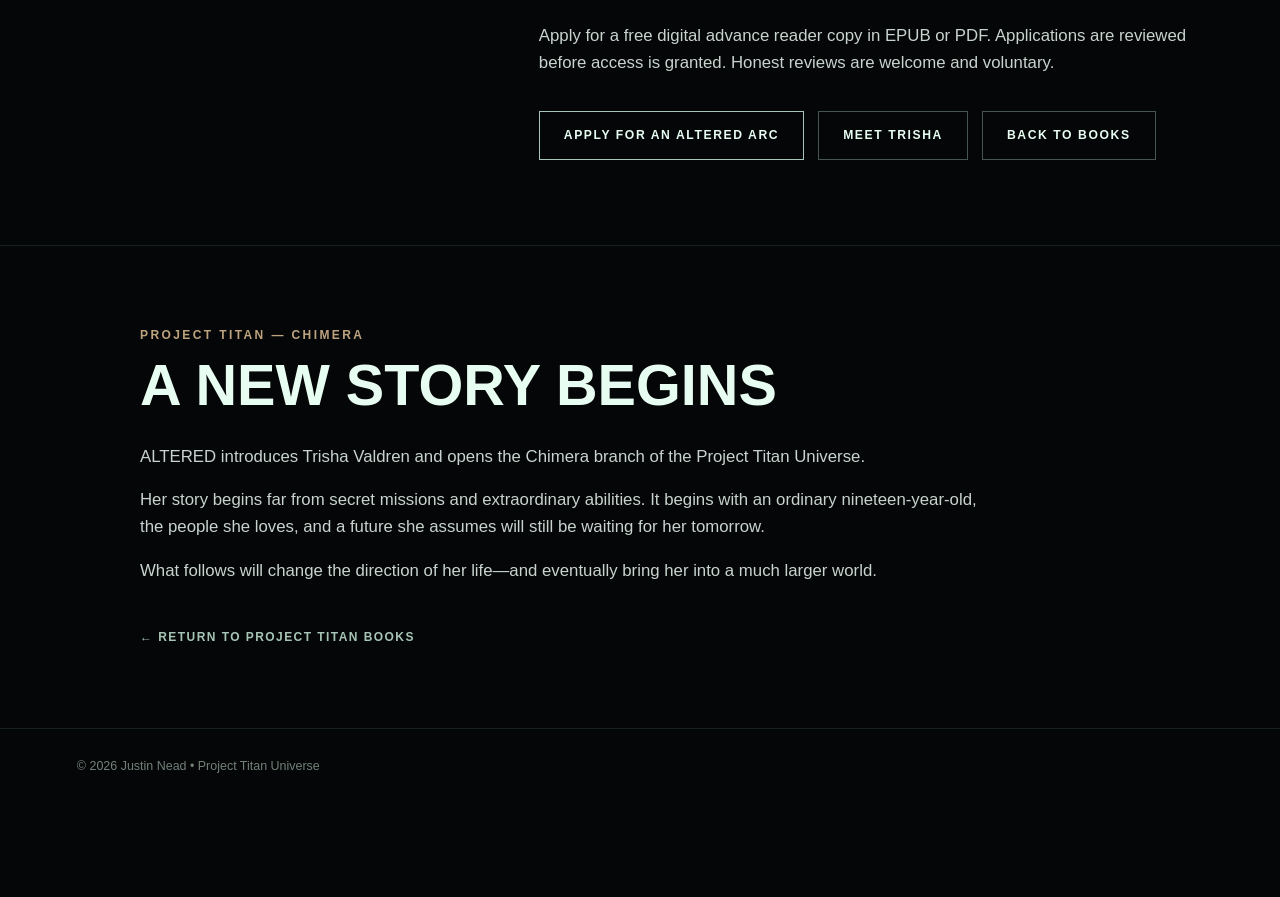
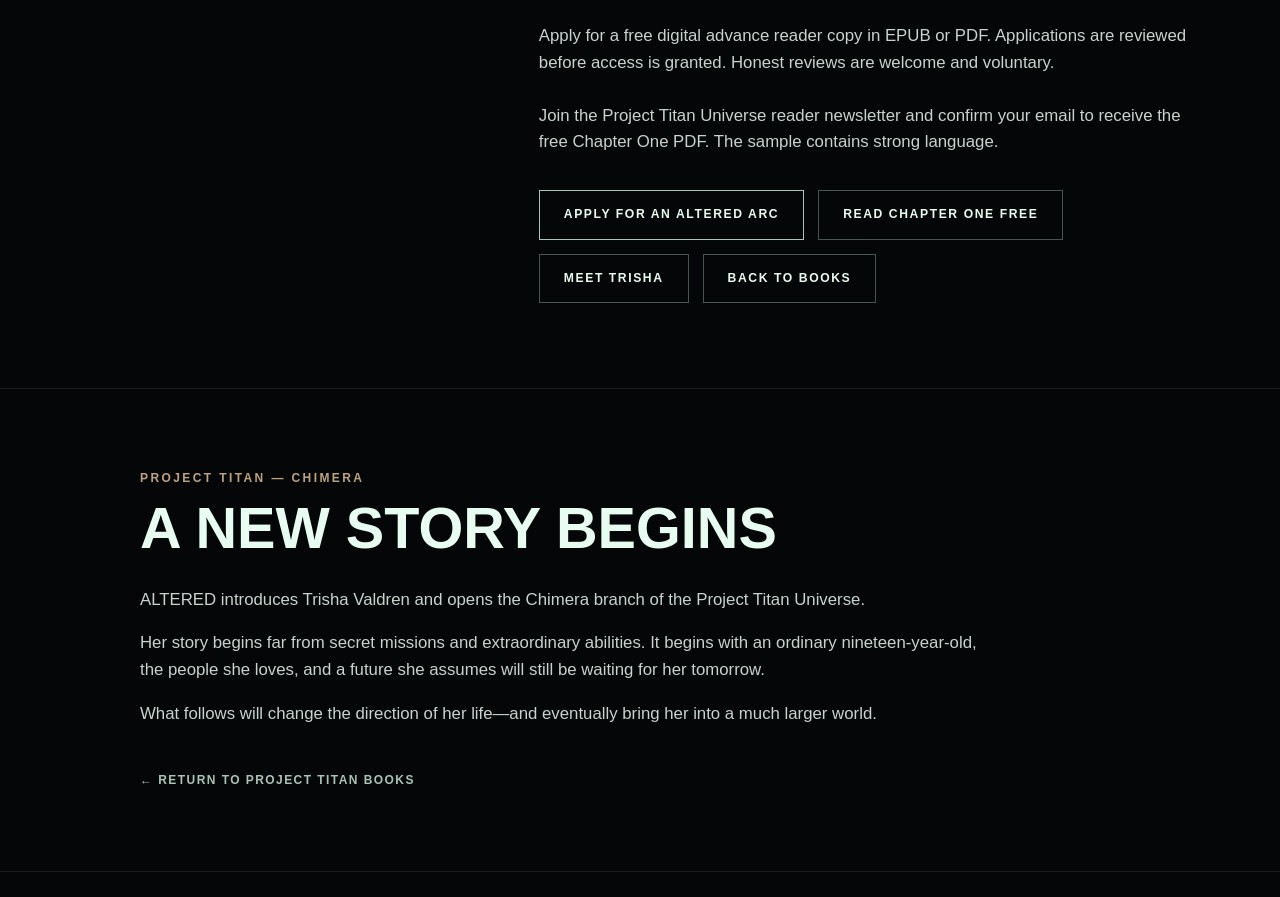
Before and after one commit to Project-Titan-Universe/Project-Titan-Universe.github.io, a plain HTML site: page altered.html in a window 1280 px wide. Shown: the part 1059-1956 px from the top of the page. Before the commit the page ends 1864 px from the top, so only its background shows below. Drawn offline with Linux system fonts and the light colour scheme.

Commit message:
Restore ALTERED Chapter One signup on book page

```diff
--- a/altered.html
+++ b/altered.html
@@ -540,9 +540,12 @@
 
                 <p class="description">Apply for a free digital advance reader copy in EPUB or PDF. Applications are reviewed before access is granted. Honest reviews are welcome and voluntary.</p>
 
+                <p class="description">Join the Project Titan Universe reader newsletter and confirm your email to receive the free Chapter One PDF. The sample contains strong language.</p>
+
                 <div class="actions">
 
                     <a class="button" href="https://storyoriginapp.com/reviewcopies/01a192e0-6e19-7a1e-a885-5817565ccab8" target="_blank" rel="noopener noreferrer">Apply for an ALTERED ARC</a>
+                    <a class="button secondary" href="https://project-titan-universe.kit.com/d07c16b8ae?utm_source=website&amp;utm_medium=referral&amp;utm_campaign=altered_chapter_one&amp;utm_content=altered_book" target="_blank" rel="noopener noreferrer">Read Chapter One Free</a>
 
                     <a
                         class="button secondary"
```
